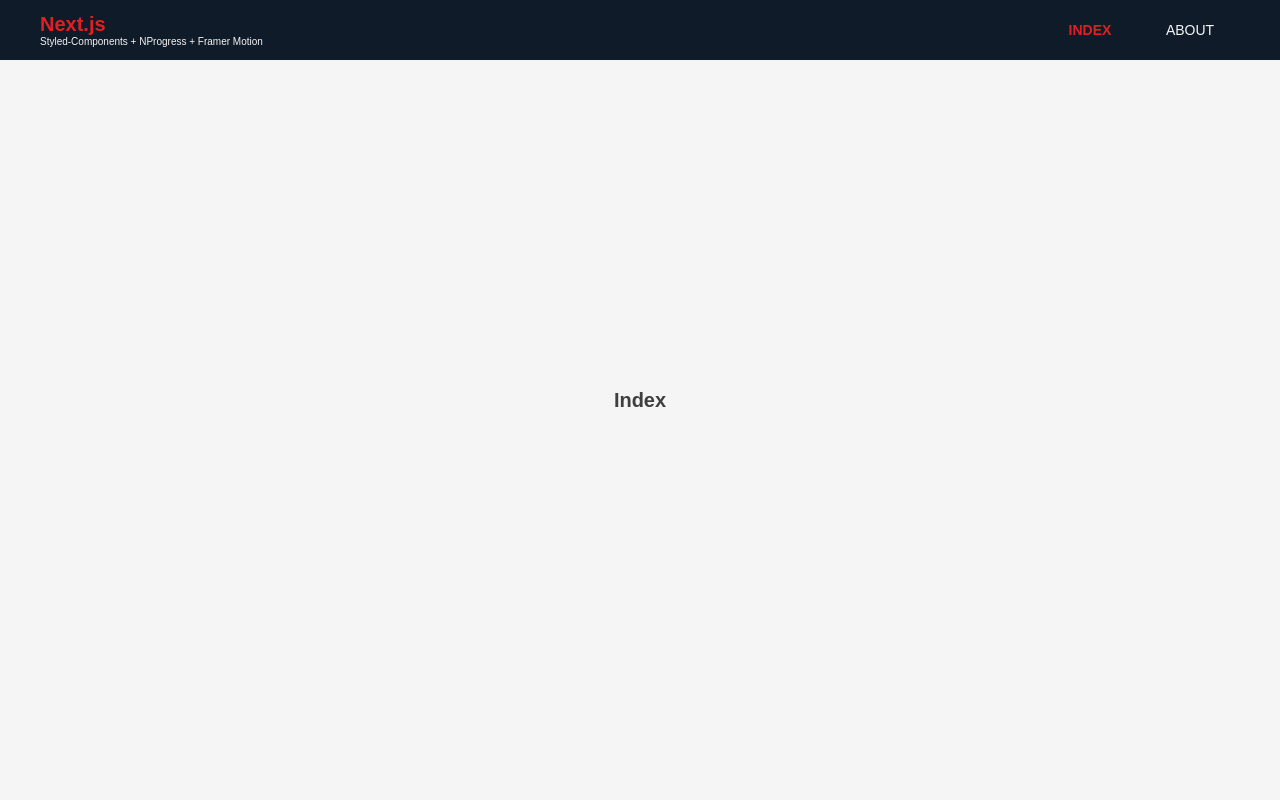
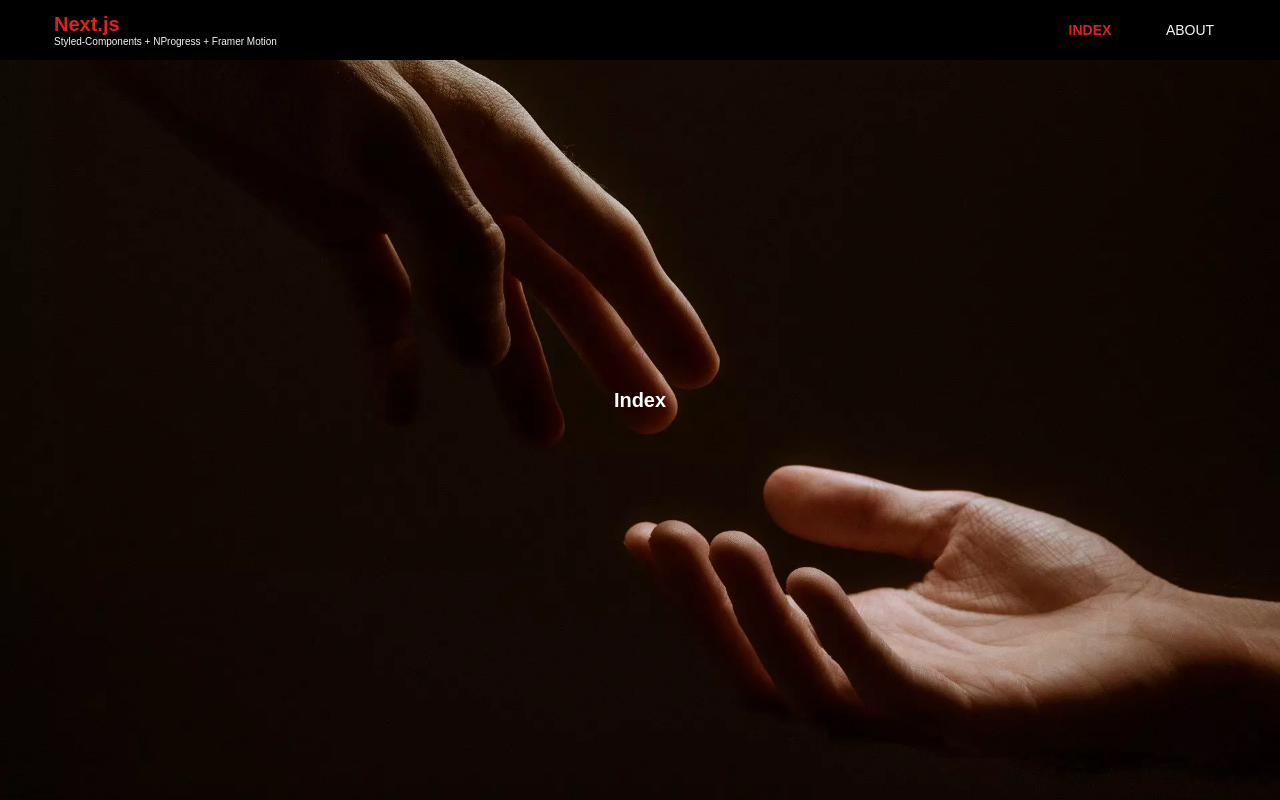
Before and after one commit to viniciusbmello/next-nprogress-motion, a Next.js app: page / in a window 1280 px wide. Built offline with nearby package versions, Linux system fonts and the light colour scheme.

Commit message:
Using Next Image WebP

```diff
--- a/components/header/style.js
+++ b/components/header/style.js
@@ -1,14 +1,16 @@
 import styled from 'styled-components'
 
 const Container = styled.div`
-  position: absolute;
+  position: fixed;
   top: 0;
   left: 0;
   width: 100vw;
   height: 6rem;
 
-  background: ${(props) => props.theme.colors.primary};
+  background: black;
   color: ${(props) => props.theme.colors.background};
+
+  z-index: 998;
 
   #header-content {
     max-width: 120rem;
@@ -17,6 +19,7 @@ const Container = styled.div`
     display: flex;
     align-items: center;
     justify-content: space-between;
+    padding-left: 1.4rem;
   }
 
   ul,
--- a/pages/index.js
+++ b/pages/index.js
@@ -1,9 +1,16 @@
 import React from 'react'
 import { motion } from 'framer-motion'
+import Image from 'next/image'
 
 const Index = () => {
   return (
     <>
+      <Image
+        src='/images/indexBackground.webp'
+        alt='Hands'
+        layout='fill'
+        objectFit='cover'
+      />
       <motion.div
         initial={{ opacity: 0 }}
         animate={{ opacity: 1 }}
@@ -15,7 +22,7 @@ const Index = () => {
           transform: 'translate(-50%, -50%)'
         }}
       >
-        <h1>Index</h1>
+        <h1 style={{ color: 'white' }}>Index</h1>
       </motion.div>
     </>
   )
```
Also changed, not shown: public/images/indexBackground.webp (added).
